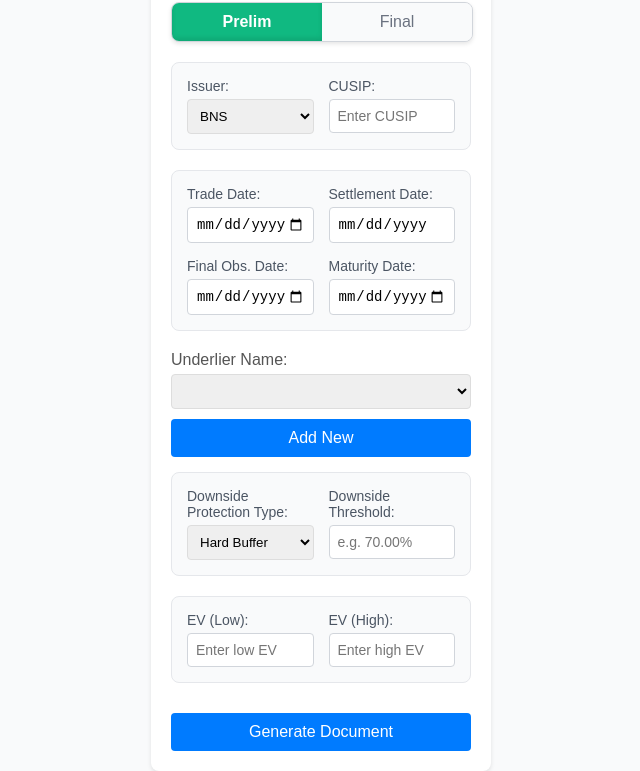
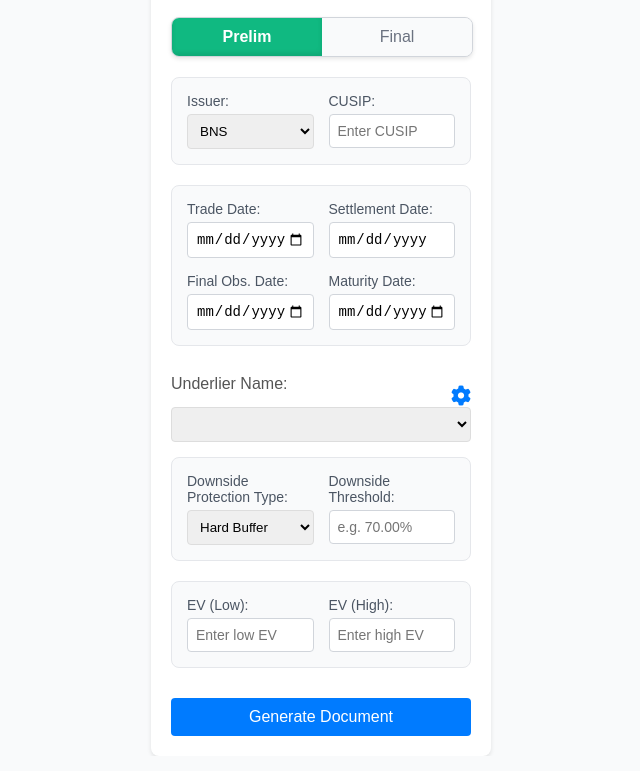
Before and after one commit to Phillydogs/Phillydogs.github.io, a website: page index.html in a window 1280 px wide. Shown: the part 63-834 px from the top of the page, without its empty margins (319-959 px from the left). Drawn offline with Linux system fonts and the light colour scheme; no server answers; a small style sheet from the web is missing.

Commit message:
updating index for underlier settings

```diff
--- a/index.html
+++ b/index.html
@@ -179,6 +179,17 @@
     </style>
 
 
+<!-- Use a stable Font Awesome 6 version, e.g. 6.2.x -->
+<link
+  rel="stylesheet"
+  href="https://cdnjs.cloudflare.com/ajax/libs/font-awesome/6.2.0/css/all.min.css"
+  integrity="sha512-RPOi31a63AIz4+O+COQPbqgk7wopgRIQPTypjL03gB3ZIFb8JhK875nLu8oRoz8aib9P3HQVvuB4z6H7ZABZIg=="
+  crossorigin="anonymous"
+  referrerpolicy="no-referrer"
+/>
+
+
+
 </head>
 <body>
     <!-- Main Container Section -->
@@ -241,13 +252,31 @@
     </div>
 
 
-            <div class="input-group">
-                <label for="underlierName">Underlier Name:</label>
-                <select id="underlierName" name="underlierName" required>
-                    <!-- Populated dynamically -->
-                </select>
-                <button type="button" id="addUnderlierBtn">Add New</button>
-            </div>
+    <div class="input-group">
+        <!--
+          Wrap label and the icon in a small flex container,
+          so they appear on the same line.
+        -->
+        <div style="display: flex; align-items: center; justify-content: space-between;">
+            <label for="underlierName" style="margin-right: 8px;">Underlier Name:</label>
+            <a href="EditUnderlier.html"
+   class="settings-link"
+   aria-label="Edit Underliers"
+   title="Edit Underliers"
+   style="text-decoration: none;">
+  <!-- Font Awesome 6.x uses 'fa-solid fa-cog' for the cog icon -->
+  <i class="fa-solid fa-cog" style="font-size: 20px;"></i>
+</a>
+
+        </div>
+
+
+        <!-- The dropdown itself stays the same -->
+        <select id="underlierName" name="underlierName" required>
+            <!-- Populated dynamically -->
+        </select>
+    </div>
+
 
             <!-- Modal for Adding Underlier -->
             <div id="underlierModal" style="display: none; position: fixed; top: 50%; left: 50%; transform: translate(-50%, -50%); background: white; padding: 20px; box-shadow: 0 0 10px rgba(0, 0, 0, 0.5); border-radius: 8px;">
```
